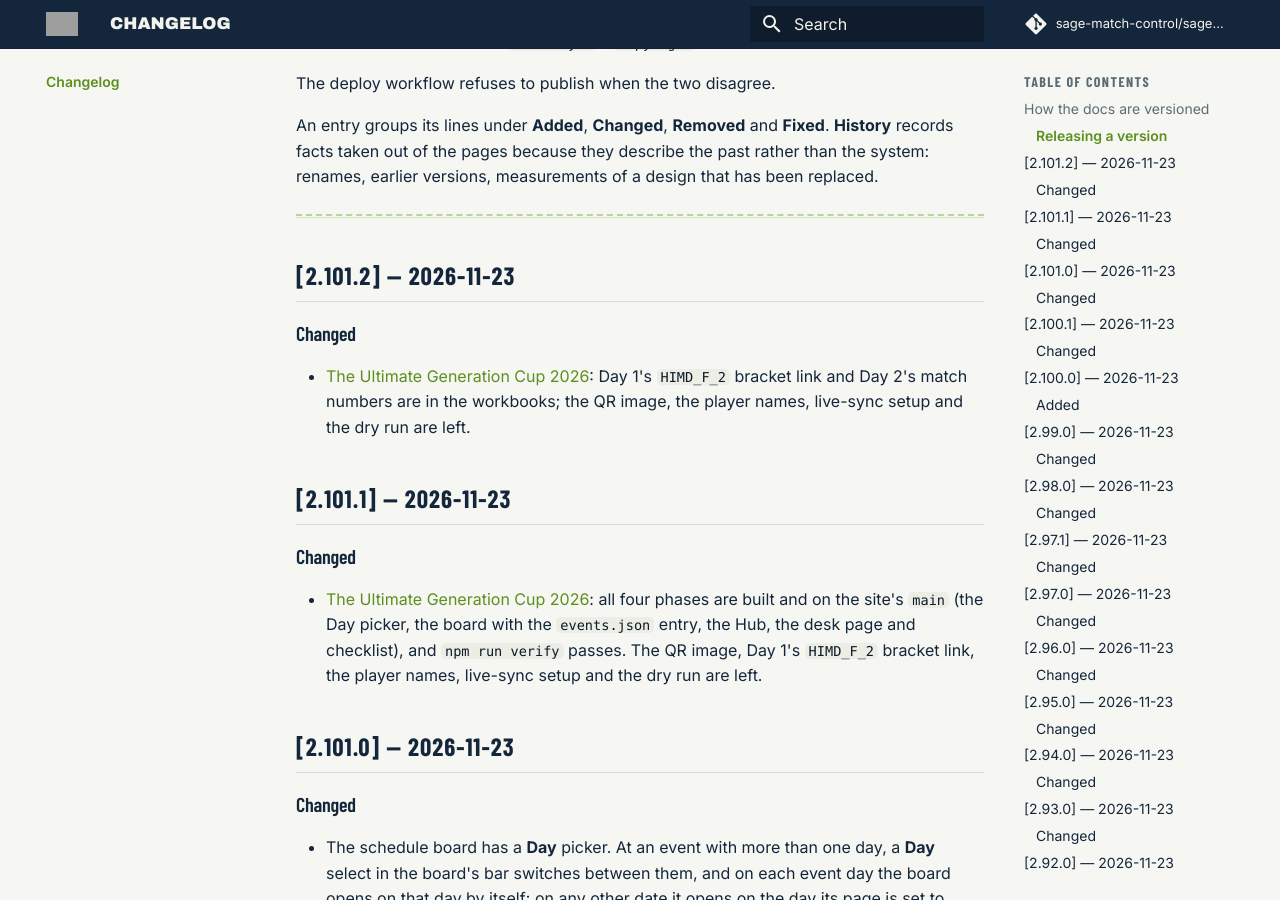
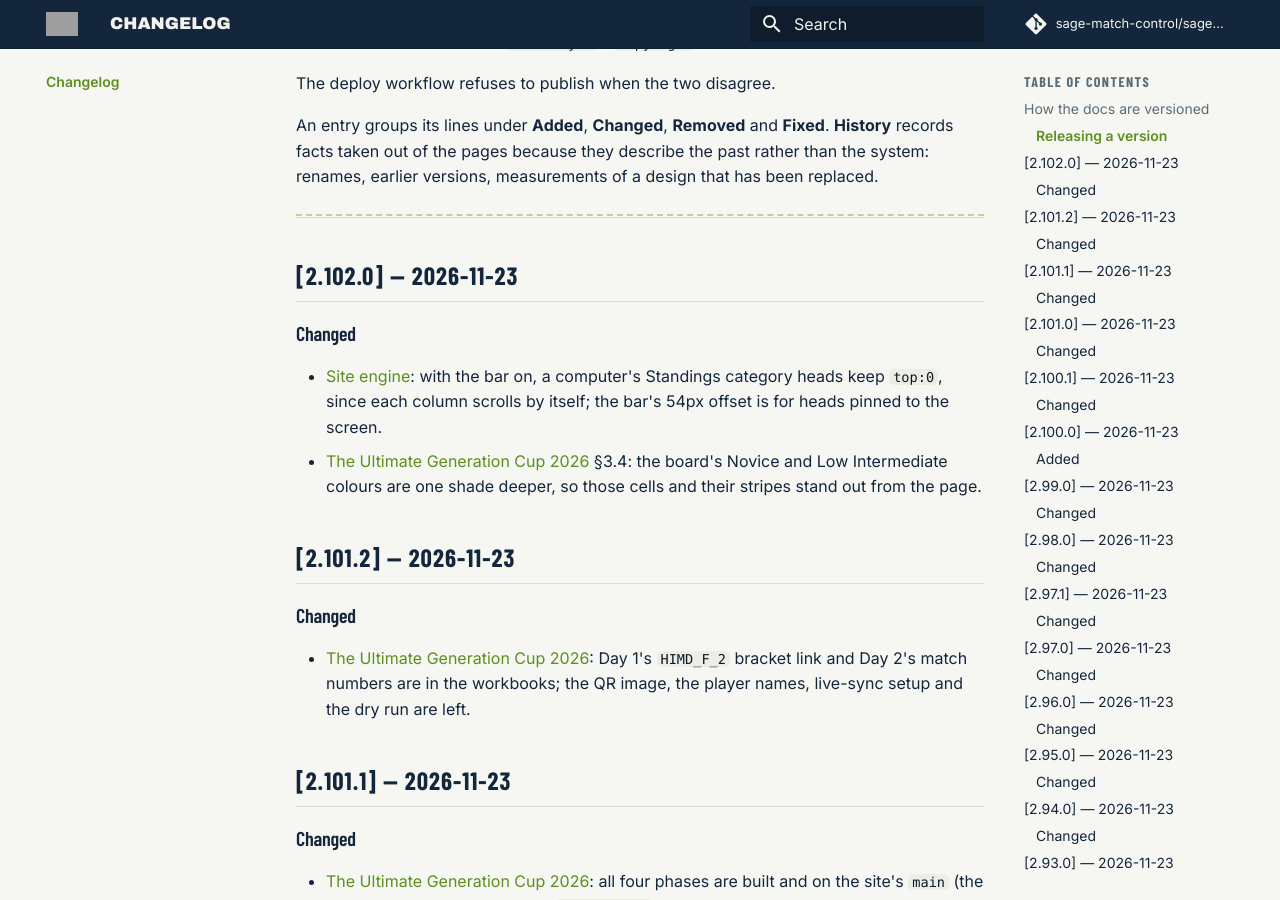
Before and after one commit to sage-match-control/sage-docs, an MkDocs documentation site: the page built from docs/changelog.md, in a window 1280 px wide and 900 px high, scrolled down 1027 px. Built offline with MkDocs 1.6.1 and Material for MkDocs 9.7.7, drawn with Linux system fonts in a browser that asks for light colours; comment, search, counter and statistics services are not loaded.

Commit message:
docs 2.102.0: Standings heads with the bar on a computer; Generation Cup board colours
Co-Authored-By: Claude Opus 5.5 <noreply@anthropic.com>

```diff
--- a/docs/changelog.md
+++ b/docs/changelog.md
@@ -36,6 +36,15 @@ rather than the system: renames, earlier versions, measurements of a design that
 has been replaced.
 
 ---
+
+## [2.102.0] — 2026-11-23
+
+### Changed
+
+- [Site engine](technical/site-engine.md): with the bar on, a computer's Standings category heads keep `top:0`, since
+  each column scrolls by itself; the bar's 54px offset is for heads pinned to the screen.
+- [The Ultimate Generation Cup 2026](specs/in-progress/ultimate-generation-cup-2026-spec.md) §3.4: the board's
+  Novice and Low Intermediate colours are one shade deeper, so those cells and their stripes stand out from the page.
 
 ## [2.101.2] — 2026-11-23
 
--- a/mkdocs.yml
+++ b/mkdocs.yml
@@ -6,7 +6,7 @@ repo_name: sage-match-control/sage-docs
 edit_uri: edit/main/docs/
 # The docs version. Bump it with a new entry at the top of docs/changelog.md;
 # the deploy workflow checks the two agree.
-copyright: 'S.A.G.E. Documentation <a href="https://sage-match-control.github.io/sage-docs/changelog/">v2.101.2</a>'
+copyright: 'S.A.G.E. Documentation <a href="https://sage-match-control.github.io/sage-docs/changelog/">v2.102.0</a>'
 
 docs_dir: docs
 
```
Also changed, not shown: docs/specs/in-progress/ultimate-generation-cup-2026-spec.md (+8 -0 lines), docs/technical/site-engine.md (+3 -1 lines).
